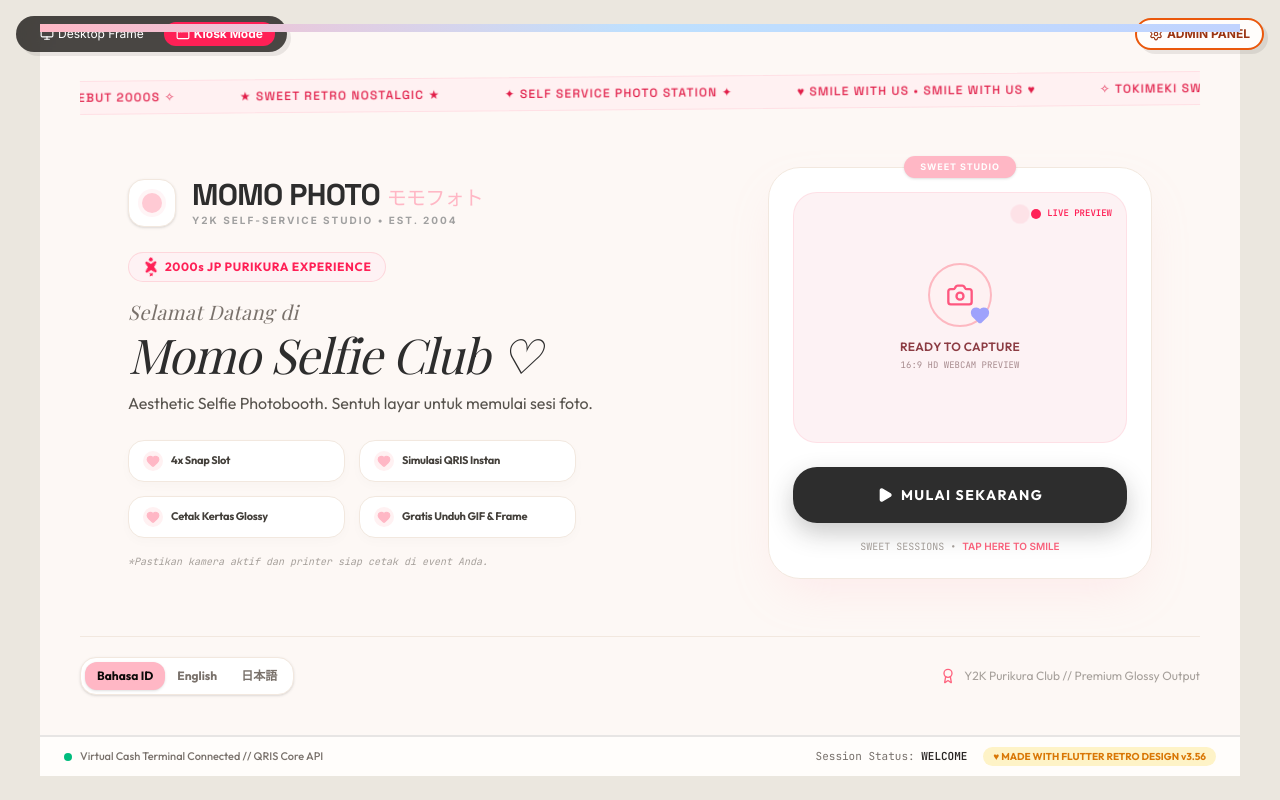
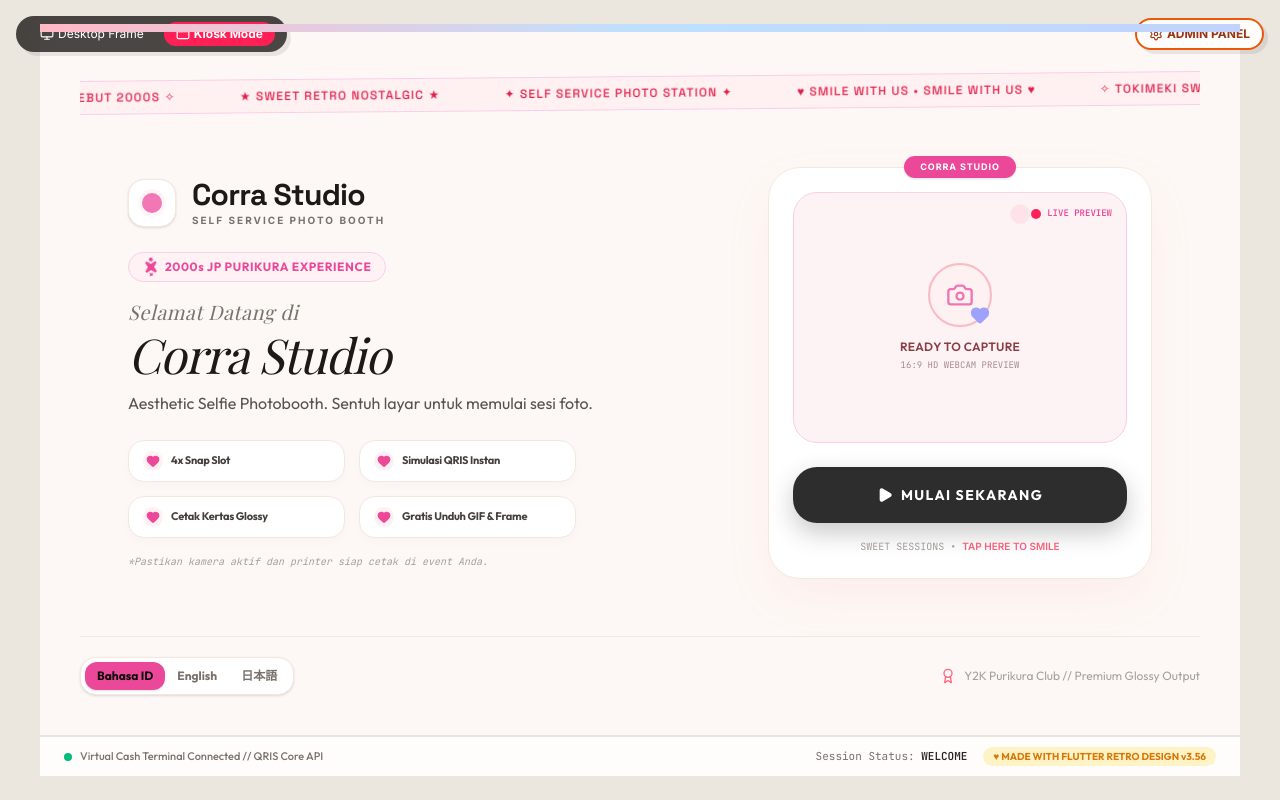
Before and after one commit to atrioventricularr/corrastudiophoto, a React (Vite) app in the folder apps/booth-ui/: page / in a window 1280 px wide. Built offline with nearby package versions, Linux system fonts and the light colour scheme; a web font is replaced by a local one.

Commit message:
feat: connect brand appearance panel

```diff
--- a/apps/booth-ui/src/components/AdminPanel.tsx
+++ b/apps/booth-ui/src/components/AdminPanel.tsx
@@ -17,6 +17,7 @@ import {
 import { motion } from 'motion/react';
 import { AdminSettings, FrameTemplate } from '../types';
 import { playRetroBeep } from '../utils/audio';
+import BrandAppearancePanel from './admin/BrandAppearancePanel';
 
 interface AdminPanelProps {
   settings: AdminSettings;
@@ -135,6 +136,11 @@ export default function AdminPanel({
         >
           <X className="w-4.5 h-4.5" />
         </button>
+      </div>
+
+      {/* White-label brand/theme/background settings */}
+      <div className="mt-6">
+        <BrandAppearancePanel />
       </div>
 
       {/* Main double column form container */}
--- a/apps/booth-ui/src/components/LicenseActivationScreen.tsx
+++ b/apps/booth-ui/src/components/LicenseActivationScreen.tsx
@@ -17,6 +17,7 @@ import {
   type CorraDesktopDeviceInfo,
   type CorraVerifyLicenseResult,
 } from '../lib/desktop-api';
+import { useBrandTheme } from '../branding';
 
 interface LicenseActivationScreenProps {
   onLicenseActivated: (result: CorraVerifyLicenseResult) => void;
@@ -32,6 +33,7 @@ export default function LicenseActivationScreen({
   const [isCheckingCache, setIsCheckingCache] = useState(true);
   const [isVerifying, setIsVerifying] = useState(false);
   const [isClearing, setIsClearing] = useState(false);
+  const { brandConfig } = useBrandTheme();
 
   const desktopMode = useMemo(() => isCorraDesktop(), []);
 
@@ -157,7 +159,7 @@ export default function LicenseActivationScreen({
             </div>
 
             <h1 className="font-serif italic text-4xl sm:text-5xl text-stone-900 leading-tight">
-              Aktivasi Corra Booth
+              Aktivasi {brandConfig.businessName}
             </h1>
 
             <p className="mt-4 text-stone-600 font-outfit leading-relaxed max-w-xl">
@@ -306,7 +308,7 @@ export default function LicenseActivationScreen({
                     Aktivasi berhasil
                   </p>
                   <p className="text-emerald-700 text-xs mt-1 leading-relaxed">
-                    Device ini sudah siap menjalankan Corra Booth.
+                    Device ini sudah siap menjalankan {brandConfig.businessName}.
                   </p>
                 </div>
               </div>
--- a/apps/booth-ui/src/components/WelcomeScreen.tsx
+++ b/apps/booth-ui/src/components/WelcomeScreen.tsx
@@ -1,6 +1,7 @@
 import React from 'react';
 import { Sparkles, Camera, Heart, Play, Award } from 'lucide-react';
 import { playRetroBeep } from '../utils/audio';
+import { useBrandTheme } from '../branding';
 
 interface WelcomeScreenProps {
   onStart: () => void;
@@ -37,6 +38,7 @@ const DICTIONARY = {
 
 export default function WelcomeScreen({ onStart, lang, setLang }: WelcomeScreenProps) {
   const dict = DICTIONARY[lang];
+  const { brandConfig } = useBrandTheme();
 
   const handleStartClicked = () => {
     playRetroBeep('success');
@@ -47,7 +49,7 @@ export default function WelcomeScreen({ onStart, lang, setLang }: WelcomeScreenP
     <div className="flex-1 w-full bg-transparent relative flex flex-col justify-between p-6 sm:p-10 select-none overflow-hidden">
 
       {/* Dynamic year 2000s Japanese Moving Marquee/Banner at top */}
-      <div className="w-full bg-[#FFF1F2] border-y border-[#FFB7C5]/30 py-2 overflow-hidden rotate-[-0.5deg] translate-y-1 shrink-0">
+      <div className="w-full bg-[#FFF1F2] border-y border-[var(--corra-border)] py-2 overflow-hidden rotate-[-0.5deg] translate-y-1 shrink-0">
         <div className="whitespace-nowrap flex animate-marquee font-display font-medium text-xs text-[#E11D48] tracking-widest uppercase">
           <div className="flex gap-16">
             <span>✧ プリクラ CLUB DEBUT 2000s ✧</span>
@@ -75,18 +77,20 @@ export default function WelcomeScreen({ onStart, lang, setLang }: WelcomeScreenP
           {/* Momo Brand Header decoration block */}
           <div className="flex items-center gap-4 mb-6">
             <div className="w-12 h-12 bg-white rounded-2xl shadow-sm flex items-center justify-center border border-[#F2E8DF] shrink-0">
-              <div className="w-5 h-5 rounded-full bg-[#FFB7C5] ring-4 ring-[#FFB7C5]/20 animate-pulse"></div>
+              <div className="w-5 h-5 rounded-full bg-[var(--corra-primary)] ring-4 ring-[#FFB7C5]/20 animate-pulse"></div>
             </div>
             <div className="text-left">
-              <h1 className="text-2xl sm:text-3xl font-display font-black text-[#2D2D2D] tracking-tight">
-                MOMO PHOTO <span className="text-[#FFB7C5] text-lg sm:text-xl font-medium">モモフォト</span>
+              <h1 className="text-2xl sm:text-3xl font-display font-black text-[var(--corra-text)] tracking-tight">
+                {brandConfig.businessName}
               </h1>
-              <p className="text-[10px] uppercase tracking-[0.2em] text-[#A0A0A0] font-bold">Y2K Self-Service Studio • Est. 2004</p>
+              <p className="text-[10px] uppercase tracking-[0.2em] text-[var(--corra-muted)] font-bold">
+                {brandConfig.tagline || 'Self-Service Photo Booth'}
+              </p>
             </div>
           </div>
 
-          <div className="inline-flex items-center gap-1.5 px-3.5 py-1.5 rounded-full bg-[#FEF2F4] border border-[#FDA4AF]/35 text-rose-500 text-xs font-outfit font-bold tracking-wider mb-4">
-            <Sparkles className="w-4 h-4 fill-rose-500 text-rose-500 animate-spin" style={{ animationDuration: '4s' }} />
+          <div className="inline-flex items-center gap-1.5 px-3.5 py-1.5 rounded-full bg-[#FEF2F4] border border-[var(--corra-border)] text-[var(--corra-primary)] text-xs font-outfit font-bold tracking-wider mb-4">
+            <Sparkles className="w-4 h-4 fill-[var(--corra-primary)] text-[var(--corra-primary)] animate-spin" style={{ animationDuration: '4s' }} />
             <span>2000s JP PURIKURA EXPERIENCE</span>
           </div>
 
@@ -94,8 +98,8 @@ export default function WelcomeScreen({ onStart, lang, setLang }: WelcomeScreenP
             {dict.greeting}
           </h2>
 
-          <h1 className="text-3xl sm:text-4xl lg:text-5xl font-serif italic font-light text-[#2D2D2D] tracking-tight leading-none mt-1">
-            Momo Selfie Club ♡
+          <h1 className="text-3xl sm:text-4xl lg:text-5xl font-serif italic font-light text-[var(--corra-text)] tracking-tight leading-none mt-1">
+            {brandConfig.businessName}
           </h1>
 
           <p className="font-outfit text-stone-600 mt-3 text-sm sm:text-base leading-relaxed font-light">
@@ -110,7 +114,7 @@ export default function WelcomeScreen({ onStart, lang, setLang }: WelcomeScreenP
                 className="bg-white border border-[#F2E8DF] px-3.5 py-2.5 rounded-2xl shadow-[0_4px_12px_rgba(0,0,0,0.02)] hover:border-[#FFB7C5] transition-all flex items-center gap-2"
               >
                 <div className="w-5 h-5 rounded-full bg-rose-50 flex items-center justify-center shrink-0">
-                  <Heart className="w-3.5 h-3.5 text-[#FFB7C5] fill-[#FFB7C5]" />
+                  <Heart className="w-3.5 h-3.5 text-[var(--corra-primary)] fill-[var(--corra-primary)]" />
                 </div>
                 <span className="font-outfit text-[11px] font-bold text-stone-700 tracking-tight leading-tight">
                   {feat}
@@ -131,22 +135,22 @@ export default function WelcomeScreen({ onStart, lang, setLang }: WelcomeScreenP
           <div className="bg-white p-6 rounded-[32px] shadow-[0_20px_50px_-15px_rgba(255,183,197,0.25)] border border-[#F2E8DF] w-full flex flex-col items-center relative">
 
             {/* Elegant ribbon tag */}
-            <div className="absolute -top-3 bg-[#FFB7C5] text-white px-4 py-1 rounded-full text-[9px] font-bold tracking-widest uppercase shadow-sm">
-              Sweet Studio
+            <div className="absolute -top-3 bg-[var(--corra-primary)] text-white px-4 py-1 rounded-full text-[9px] font-bold tracking-widest uppercase shadow-sm">
+              {brandConfig.businessName}
             </div>
 
             {/* Simulated Live Cam Stamp Bubble */}
-            <div className="w-full aspect-[4/3] rounded-[24px] bg-[#FDF2F4] border border-[#FFB7C5]/30 relative overflow-hidden flex items-center justify-center p-3">
+            <div className="w-full aspect-[4/3] rounded-[24px] bg-[#FDF2F4] border border-[var(--corra-border)] relative overflow-hidden flex items-center justify-center p-3">
               <div className="absolute top-3.5 right-3.5 flex items-center gap-1.5 z-20">
                 <span className="w-2.5 h-2.5 rounded-full bg-rose-500 animate-ping"></span>
                 <span className="w-2.5 h-2.5 rounded-full bg-rose-500"></span>
-                <span className="font-mono text-[9px] font-bold text-rose-500">LIVE PREVIEW</span>
+                <span className="font-mono text-[9px] font-bold text-[var(--corra-primary)]">LIVE PREVIEW</span>
               </div>
 
               {/* Looping camera avatar artwork inside frame */}
               <div className="flex flex-col items-center">
                 <div className="w-16 h-16 rounded-full bg-rose-50 flex items-center justify-center border-2 border-[#FDA4AF] mb-3 relative animate-pulse">
-                  <Camera className="w-7 h-7 text-rose-500" />
+                  <Camera className="w-7 h-7 text-[var(--corra-primary)]" />
                   <Heart className="absolute bottom-0 right-0 w-5 h-5 text-indigo-400 fill-indigo-400" />
                 </div>
                 <span className="font-outfit text-xs font-semibold text-[#8C3C43] tracking-wide uppercase">
@@ -162,7 +166,7 @@ export default function WelcomeScreen({ onStart, lang, setLang }: WelcomeScreenP
             <button
               id="btn-big-start-kiosk"
               onClick={handleStartClicked}
-              className="w-full mt-6 bg-[#2D2D2D] hover:bg-[#FFB7C5] hover:text-stone-900 text-white font-outfit py-4.5 rounded-3xl transition-all shadow-[0_10px_25px_rgba(45,45,45,0.25)] hover:shadow-[0_10px_25px_rgba(255,183,197,0.4)] hover:scale-[1.02] cursor-pointer font-bold tracking-widest text-center text-xs sm:text-sm uppercase relative overflow-hidden group"
+              className="w-full mt-6 bg-[#2D2D2D] hover:bg-[var(--corra-primary)] hover:text-stone-900 text-white font-outfit py-4.5 rounded-3xl transition-all shadow-[0_10px_25px_rgba(45,45,45,0.25)] hover:shadow-[0_10px_25px_rgba(255,183,197,0.4)] hover:scale-[1.02] cursor-pointer font-bold tracking-widest text-center text-xs sm:text-sm uppercase relative overflow-hidden group"
             >
               <div className="absolute inset-0 bg-white/10 translate-y-[-100%] group-hover:translate-y-[0%] transition-transform duration-300"></div>
               <div className="flex items-center justify-center gap-2">
@@ -191,21 +195,21 @@ export default function WelcomeScreen({ onStart, lang, setLang }: WelcomeScreenP
           <button
             id="toggle-lang-id"
             onClick={() => { playRetroBeep('click'); setLang('ID'); }}
-            className={`px-3 py-1.5 rounded-xl font-outfit text-xs font-bold transition-all cursor-pointer ${lang === 'ID' ? 'bg-[#FFB7C5] text-stone-950 shadow-sm' : 'text-stone-500 hover:text-stone-900'}`}
+            className={`px-3 py-1.5 rounded-xl font-outfit text-xs font-bold transition-all cursor-pointer ${lang === 'ID' ? 'bg-[var(--corra-primary)] text-stone-950 shadow-sm' : 'text-stone-500 hover:text-stone-900'}`}
           >
             Bahasa ID
           </button>
           <button
             id="toggle-lang-en"
             onClick={() => { playRetroBeep('click'); setLang('EN'); }}
-            className={`px-3 py-1.5 rounded-xl font-outfit text-xs font-bold transition-all cursor-pointer ${lang === 'EN' ? 'bg-[#FFB7C5] text-stone-950 shadow-sm' : 'text-stone-500 hover:text-stone-900'}`}
+            className={`px-3 py-1.5 rounded-xl font-outfit text-xs font-bold transition-all cursor-pointer ${lang === 'EN' ? 'bg-[var(--corra-primary)] text-stone-950 shadow-sm' : 'text-stone-500 hover:text-stone-900'}`}
           >
             English
           </button>
           <button
             id="toggle-lang-jp"
             onClick={() => { playRetroBeep('click'); setLang('JP'); }}
-            className={`px-3 py-1.5 rounded-xl font-outfit text-xs font-bold transition-all cursor-pointer ${lang === 'JP' ? 'bg-[#FFB7C5] text-stone-950 shadow-sm' : 'text-stone-500 hover:text-stone-900'}`}
+            className={`px-3 py-1.5 rounded-xl font-outfit text-xs font-bold transition-all cursor-pointer ${lang === 'JP' ? 'bg-[var(--corra-primary)] text-stone-950 shadow-sm' : 'text-stone-500 hover:text-stone-900'}`}
           >
             日本語
           </button>
--- a/apps/booth-ui/src/index.css
+++ b/apps/booth-ui/src/index.css
@@ -91,3 +91,10 @@ body {
 .corra-themed-background-overlay {
   pointer-events: none;
 }
+
+
+#root {
+  position: relative;
+  z-index: 1;
+  min-height: 100vh;
+}
```
Also changed, not shown: 2 other files (tests, documents, lock files or other folders).
